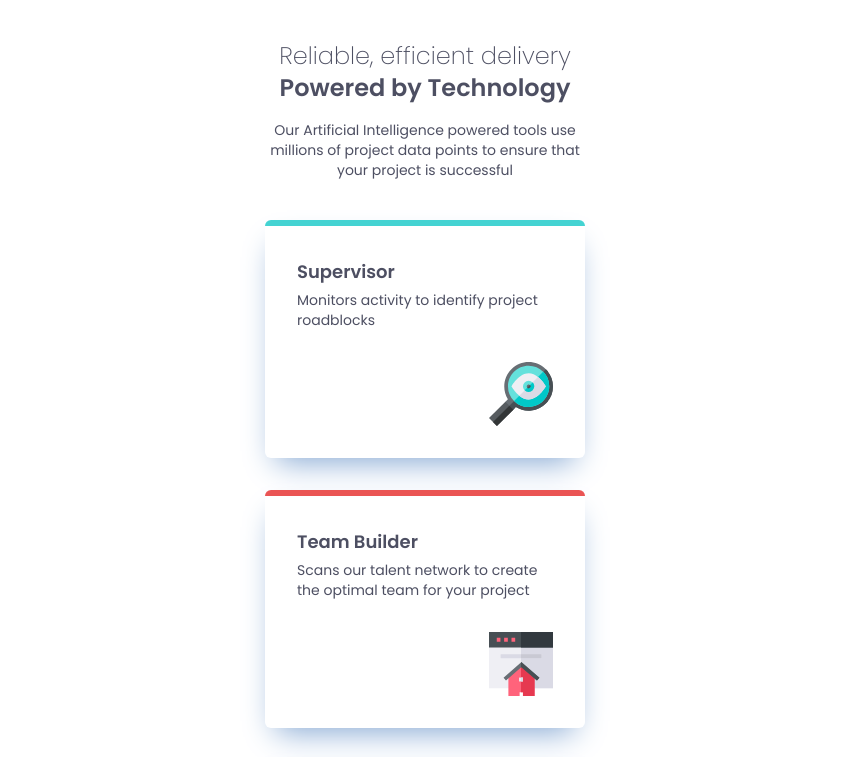
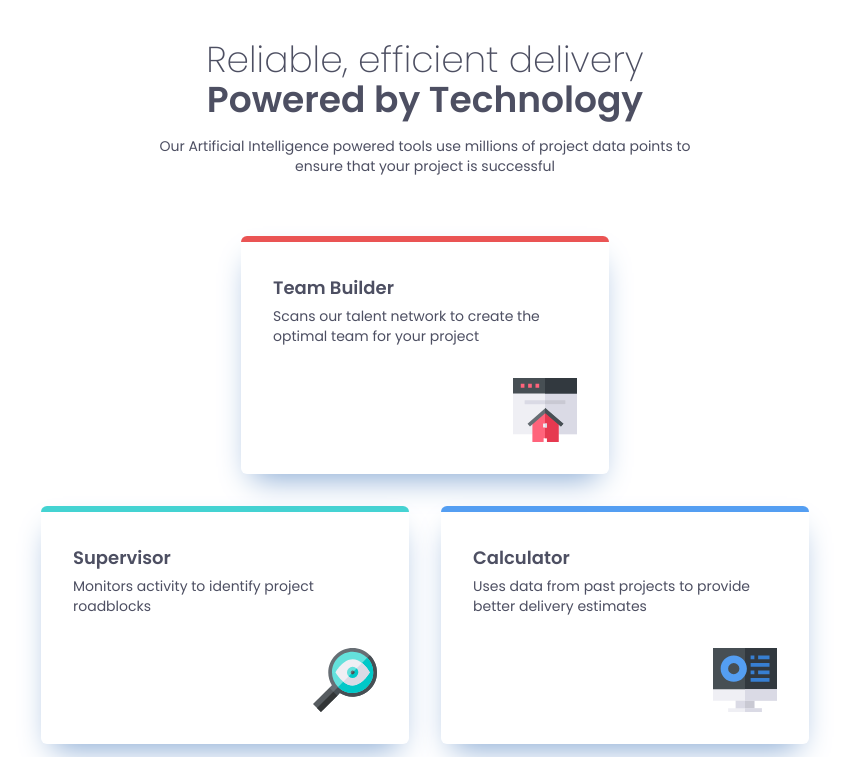
Before and after one commit to JVarney03/webdev-four-card-feature, a website built with Vite: page index.html in a window 1280 px wide. Shown: the top 757 px of the page, without its empty margins (215-1064 px from the left). Built offline with nearby package versions, Linux system fonts and the light colour scheme.

Commit message:
finished card feature

```diff
--- a/index.html
+++ b/index.html
@@ -17,18 +17,24 @@
   </head>
   <body class="font-poppins text-grey-500">
     <main class="flex min-h-screen w-screen justify-center bg-white">
-      <div class="my-10 max-w-80">
-        <div class="mb-10 text-center">
-          <h2 class="text-2xl font-extralight">Reliable, efficient delivery</h2>
-          <h1 class="mb-4 text-2xl font-semibold">Powered by Technology</h1>
-          <p class="text-sm">
+      <div class="my-10 max-w-80 sm:max-w-2xl md:max-w-3xl">
+        <div class="mb-15 text-center sm:px-25">
+          <h2 class="text-2xl font-extralight sm:text-4xl">
+            Reliable, efficient delivery
+          </h2>
+          <h1 class="mb-4 text-2xl font-semibold sm:text-4xl">
+            Powered by Technology
+          </h1>
+          <p class="text-sm sm:text-sm">
             Our Artificial Intelligence powered tools use millions of project
             data points to ensure that your project is successful
           </p>
         </div>
 
-        <div class="grid gap-8">
-          <div class="shadow-drop border-cyan rounded-md border-t-6 p-8">
+        <div class="grid justify-center gap-8 sm:grid-cols-4 sm:grid-rows-3">
+          <div
+            class="shadow-drop border-cyan rounded-md border-t-6 p-8 sm:col-span-2 sm:col-start-1 sm:row-start-2"
+          >
             <h2 class="mb-1 text-lg font-semibold">Supervisor</h2>
             <p class="mb-8 text-sm">
               Monitors activity to identify project roadblocks
@@ -38,7 +44,9 @@
             </div>
           </div>
 
-          <div class="shadow-drop border-red rounded-md border-t-6 p-8">
+          <div
+            class="shadow-drop border-red rounded-md border-t-6 p-8 sm:col-span-2 sm:col-start-2 sm:row-start-1"
+          >
             <h2 class="mb-1 text-lg font-semibold">Team Builder</h2>
             <p class="mb-8 text-sm">
               Scans our talent network to create the optimal team for your
@@ -49,7 +57,9 @@
             </div>
           </div>
 
-          <div class="shadow-drop border-orange rounded-md border-t-6 p-8">
+          <div
+            class="shadow-drop border-orange rounded-md border-t-6 p-8 sm:col-span-2 sm:col-start-3 sm:row-start-2 md:col-start-2 md:row-start-3"
+          >
             <h2 class="mb-1 text-lg font-semibold">Karma</h2>
             <p class="mb-8 text-sm">
               Regularly evaluates our talent to ensure quality
@@ -59,7 +69,9 @@
             </div>
           </div>
 
-          <div class="shadow-drop border-blue rounded-md border-t-6 p-8">
+          <div
+            class="shadow-drop border-blue rounded-md border-t-6 p-8 sm:col-span-2 sm:col-start-2 sm:row-start-3 md:col-start-3 md:row-start-2"
+          >
             <h2 class="mb-1 text-lg font-semibold">Calculator</h2>
             <p class="mb-8 text-sm">
               Uses data from past projects to provide better delivery estimates
```
